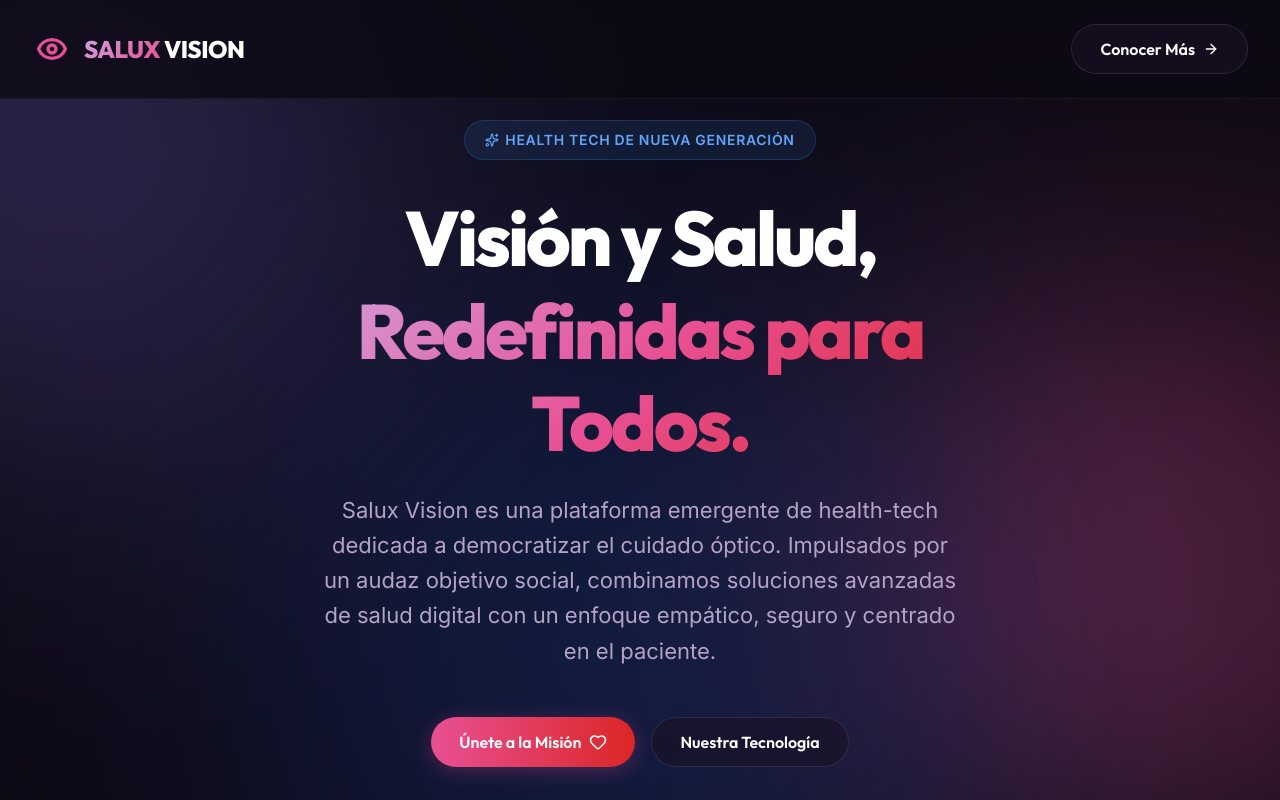
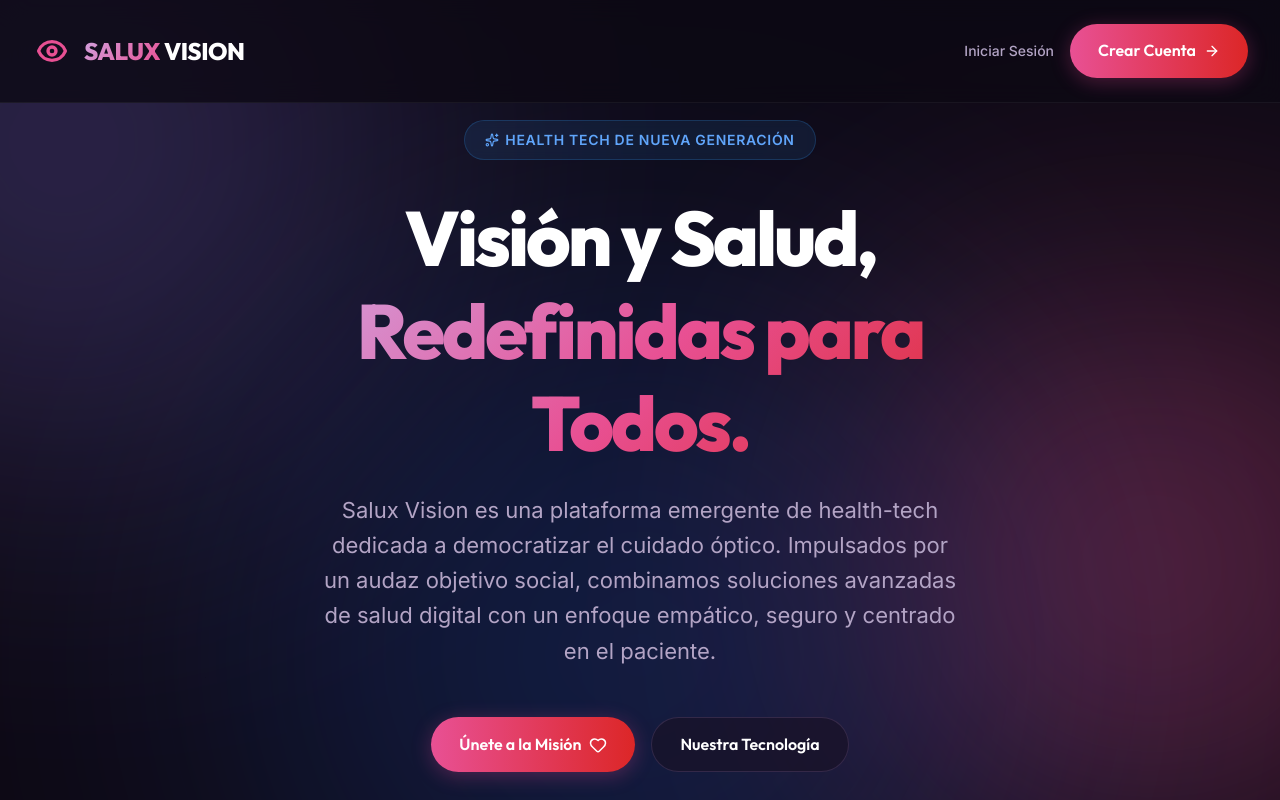
Before and after one commit to datapulta/Salux-Vision-Webapp, a Next.js app: page / in a window 1280 px wide. Shown: the top 800 px of the page. Built offline with nearby package versions, Linux system fonts and the light colour scheme; no server answers.

Commit message:
feat(auth): refactor landing page to server component with dynamic navbar reading auth state (Phase 4)

```diff
--- a/src/app/page.tsx
+++ b/src/app/page.tsx
@@ -1,8 +1,11 @@
-"use client";
-
+import { auth } from "@/lib/auth/authOptions";
+import Link from "next/link";
+import LogoutButton from "@/components/LogoutButton";
 import { Activity, Eye, Heart, ShieldCheck, ArrowRight, Sparkles } from "lucide-react";
 
-export default function Home() {
+export default async function Home() {
+  const session = await auth();
+
   const jsonLd = {
     "@context": "https://schema.org",
     "@type": "MedicalOrganization",
@@ -30,10 +33,24 @@ export default function Home() {
             </div>
             <span><span className="highlight">Salux</span> Vision</span>
           </div>
-          <nav aria-label="Navegación principal">
-            <button className="btn btn-secondary" aria-label="Conocer más información sobre la plataforma">
-              Conocer Más <ArrowRight size={16} aria-hidden="true" />
-            </button>
+          <nav aria-label="Navegación principal" style={{ display: 'flex', gap: '1rem', alignItems: 'center' }}>
+            {session ? (
+              <>
+                <Link href={session.user?.role === "admin" ? "/admin" : "/app"} className="btn btn-secondary" style={{ textDecoration: 'none' }}>
+                  {session.user?.role === "admin" ? "Panel Admin" : "Mi Panel"}
+                </Link>
+                <LogoutButton />
+              </>
+            ) : (
+              <>
+                <Link href="/login" style={{ color: "var(--text-secondary)", textDecoration: 'none', fontWeight: 500, fontSize: "0.875rem" }}>
+                  Iniciar Sesión
+                </Link>
+                <Link href="/register" className="btn btn-primary" style={{ textDecoration: 'none' }}>
+                  Crear Cuenta <ArrowRight size={16} aria-hidden="true" />
+                </Link>
+              </>
+            )}
           </nav>
         </div>
       </header>
@@ -53,12 +70,18 @@ export default function Home() {
               Salux Vision es una plataforma emergente de health-tech dedicada a democratizar el cuidado óptico. Impulsados por un audaz objetivo social, combinamos soluciones avanzadas de salud digital con un enfoque empático, seguro y centrado en el paciente.
             </p>
             <div className="hero-actions fade-in delay-3">
-              <button className="btn btn-primary" aria-label="Únete a la misión social de Salux Vision">
-                Únete a la Misión <Heart size={18} aria-hidden="true" />
-              </button>
-              <button className="btn btn-secondary" aria-label="Descubre cómo funciona nuestra tecnología">
+              {session ? (
+                <Link href={session.user?.role === "admin" ? "/admin" : "/app"} className="btn btn-primary" style={{ textDecoration: 'none' }}>
+                  Ir a mi Tablero <ArrowRight size={18} aria-hidden="true" />
+                </Link>
+              ) : (
+                <Link href="/register" className="btn btn-primary" style={{ textDecoration: 'none' }}>
+                  Únete a la Misión <Heart size={18} aria-hidden="true" />
+                </Link>
+              )}
+              <a href="#main-content" className="btn btn-secondary" style={{ textDecoration: 'none' }}>
                 Nuestra Tecnología
-              </button>
+              </a>
             </div>
           </div>
         </section>
```
